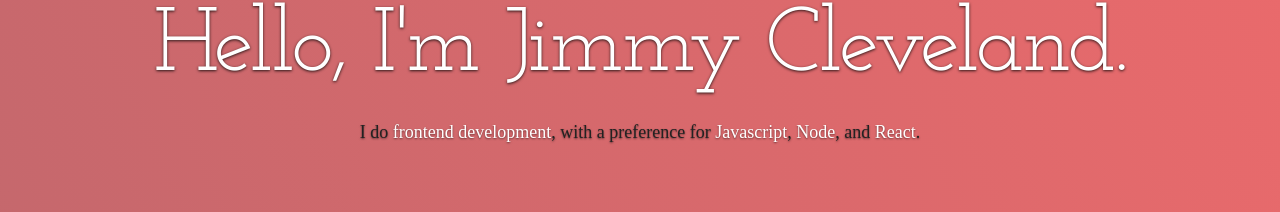
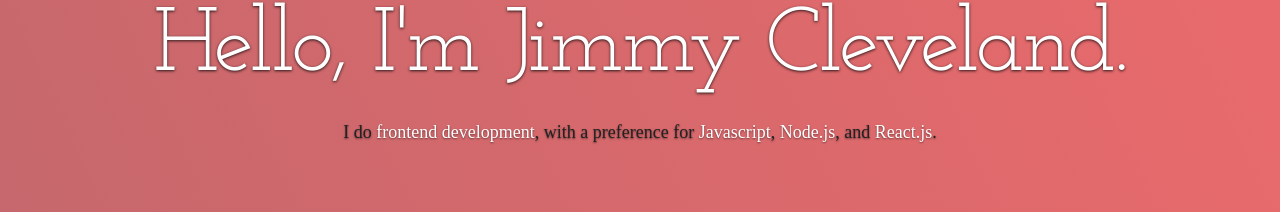
Before and after one commit to Jimmydalecleveland/Jimmydalecleveland.github.io, a Gatsby site: page / in a window 1280 px wide. Shown: the part 311-523 px from the top of the page. Built offline with nearby package versions, Linux system fonts and the light colour scheme; Gatsby itself is replaced by a stand-in of ours; a web font is replaced by a local one.

```diff
--- a/src/components/Banner.js
+++ b/src/components/Banner.js
@@ -7,7 +7,7 @@
       <h1 className="responsive-headline">Hello, I'm Jimmy Cleveland.</h1>
       <h3>
         I do <span>frontend development</span>, with a preference for{' '}
-        <span>Javascript</span>, <span>Node</span>, and <span>React</span>.
+        <span>Javascript</span>, <span>Node.js</span>, and <span>React.js</span>.
       </h3>
     </div>
   </div>
```
Also changed, not shown: 1 other file.
